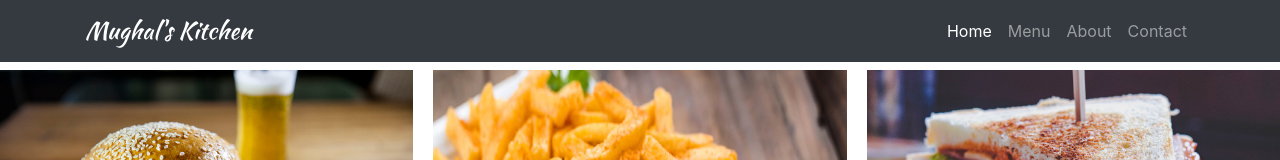
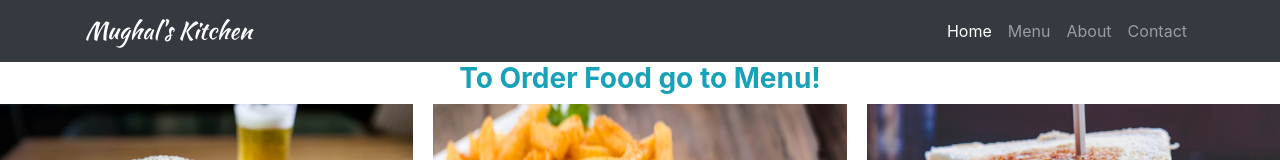
Before and after one commit to nihaltowfiq/Mughals-Kitchen, a React (Create React App) app: page /home in a window 1280 px wide. Shown: the top 160 px of the page. Built offline with nearby package versions, Linux system fonts and the light colour scheme; data requests are answered from the project's data file; what react-redux-form would draw is missing.

Commit message:
Home.js updated2

```diff
--- a/src/components/Body/Home.js
+++ b/src/components/Body/Home.js
@@ -22,7 +22,14 @@ class Home extends Component {
         );
       });
 
-      return <CardColumns className="mt-2">{homeDishes}</CardColumns>;
+      return (
+        <div>
+          <h3 className="text-info font-weight-bold">
+            To Order Food go to Menu!
+          </h3>
+          <CardColumns>{homeDishes}</CardColumns>
+        </div>
+      );
     }
   }
 }
```
Also changed, not shown: 1 other file (tests, documents, lock files or other folders).
